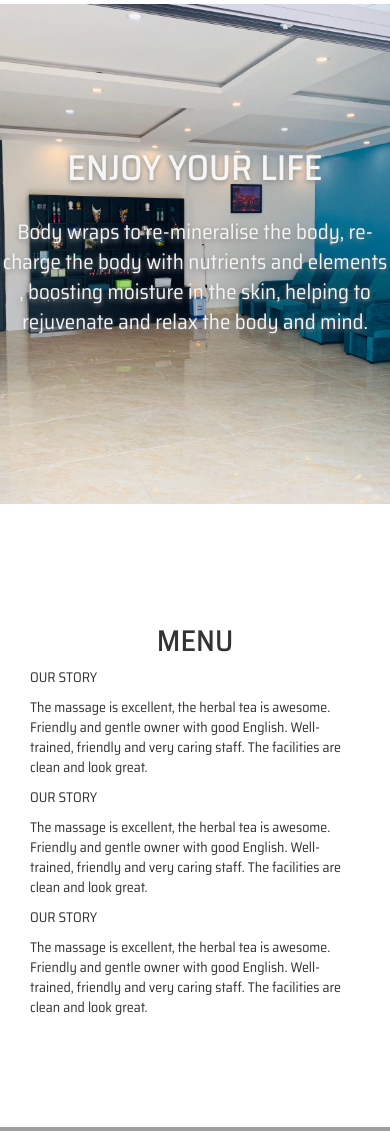
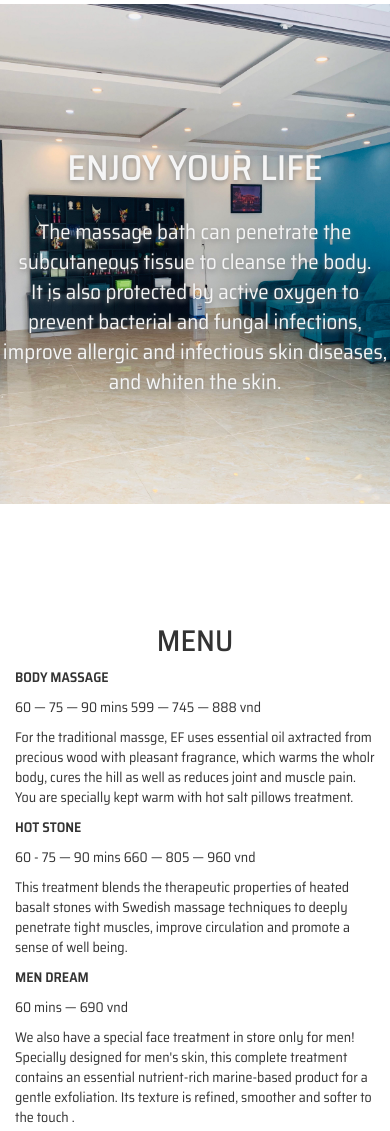
Before and after one commit to huyhoang1996/spa, a Django app: page / in a window 390 px wide. Shown: the part 2060-3191 px from the top of the page. Run offline with Django 3.2, Linux system fonts and the light colour scheme; some libraries are stand-ins or nearby versions; grey boxes are pictures that could not be loaded.

Commit message:
Add content

```diff
--- a/static/assets/websites/xongmat.css
+++ b/static/assets/websites/xongmat.css
@@ -49,6 +49,11 @@ nav a:hover {
 .text-header h2{
 	font-family: "SairaSemiCondensed-SemiBold";
 
+}
+.title-menu{
+	font-family: "SairaSemiCondensed-SemiBold";
+	text-transform: uppercase;
+    font-weight: 900;
 }
 #content .jumbotron-thaoduoc{
 	margin-top: 25px;
--- a/templates/footer.html
+++ b/templates/footer.html
@@ -1,65 +1,10 @@
-<div id="content">
-	<div id="action">
-		<div class="jumbotron-thaoduoc">
-			<div id="text" class="text-banner-1">
-				<h1>ENJOY SPA SERVICE</h1>
-				<p>Body wraps to re-mineralise the body, re-charge the body with nutrients and elements,<br>boosting moisture in the skin, helping to rejuvenate and relax the body and mind.</p>
-			</div>
-		</div>
-	</div>
-	<!-- END BANNER 1 -->
-	<div  class="container container-small margin-vertical" id="slide-2" >
-		<div class="col-md-4 jumbotron-0">
-			<p>OUR STORY</p>
-			<h2>WELCOME TO SPA</h2>
-			<p>The massage is excellent, the herbal tea is awesome. Friendly and gentle owner with good English. Well-trained, friendly and very caring staff. The facilities are clean and look great.</p>
-			<br>
-			<p>The massage bath can penetrate the subcutaneous tissue to cleanse the body. It is also protected by active oxygen to prevent bacterial and fungal infections, improve allergic and infectious skin diseases, and whiten the skin.</p>
-			<br>
-			<p>The SPA Hydrotherapy Massage bath can relax the body muscles, relieve stress, and do acupressure at the same time to help open up the body's meridians to achieve the sporty effect, promote health, and easily remove one day's fatigue. (Please drink water before and after use).</p>
-
-		</div>
-		<div class="col-md-4 jumbotron-1">
-			<img src="{{ STATIC_URL }}assets/images/IMG_5890.jpg" style="width: 100%">
-		</div>
-		<div class="col-md-4 jumbotron-2">
-			<img src="{{ STATIC_URL }}assets/images/IMG_5895.jpg" style="width: 100%">
-		</div>
-	</div>
-	<!-- END BANNER 2 -->
-	<div id="action" class="margin-vertical">
-		<div class="banner-2">
-			<div id="text" class=" text-banner-2">
-				<h1>ENJOY YOUR LIFE</h1>
-				<p>Body wraps to re-mineralise the body, re-charge the body with nutrients and elements<br>, boosting moisture in the skin, helping to rejuvenate and relax the body and mind.</p>
-			</div>
-		</div>
-	</div>
-	<!-- END BANNER 3 -->
-	<div id="slide-3" class="container container-small margin-vertical" >
-		<h2 class="row text-center">MENU</h2>
-		<div class="col-md-4">
-			<p>OUR STORY</p>
-			<p>The massage is excellent, the herbal tea is awesome. Friendly and gentle owner with good English. Well-trained, friendly and very caring staff. The facilities are clean and look great.</p>
-		</div>
-		<div class="col-md-4">
-			<p>OUR STORY</p>
-			<p>The massage is excellent, the herbal tea is awesome. Friendly and gentle owner with good English. Well-trained, friendly and very caring staff. The facilities are clean and look great.</p>
-		</div>
-		<div class="col-md-4">
-			<p>OUR STORY</p>
-			<p>The massage is excellent, the herbal tea is awesome. Friendly and gentle owner with good English. Well-trained, friendly and very caring staff. The facilities are clean and look great.</p>
-		</div>
-	</div>
-	<!-- END BANNER 4 -->
-</div>
 <div id="footer">
 	<div class="position-relative">
 		<div class="text-center">
 			<div class="banner-footer"></div>
 			<div class="text-banner">
 				<h1>EMERALD WATER SPA</h1>
-				<p>Body massage to eliminate fatigue</p>
+				<p>SPA massage health bath, can make the body cells active, improve physical fitness, and increase blood flow every day.</p>
 				<div class="text-detail-banner">
 					<div class="col-md-4">
 						<p>OPEN HOUR</p>
--- a/templates/header.html
+++ b/templates/header.html
@@ -10,7 +10,7 @@
 			  <li><a href="#about">About</a></li>
 			</ul>
 			<ul class='list-social'>
-			  <li><a href="#home"><img src="{{ STATIC_URL }}assets/images/icon-fb.jpg"></a></li>
+			  <li><a href="https://www.facebook.com/Emerald-Waters-Spa-H%E1%BB%99i-An-100205551394522/" target="_blank"><img src="{{ STATIC_URL }}assets/images/icon-fb.jpg"></a></li>
 			  <li><a href="#news"><img src="{{ STATIC_URL }}assets/images/icon-in.jpeg"></a></li>
 			  <li><a href="#contact"><img src="{{ STATIC_URL }}assets/images/icon-wh.jpg"></a></li>
 			</ul>
--- a/templates/websites/home.html
+++ b/templates/websites/home.html
@@ -35,24 +35,49 @@
 		<div class="banner-2">
 			<div id="text" class=" text-banner-2">
 				<h1>ENJOY YOUR LIFE</h1>
-				<p>Body wraps to re-mineralise the body, re-charge the body with nutrients and elements<br>, boosting moisture in the skin, helping to rejuvenate and relax the body and mind.</p>
+				<p>The massage bath can penetrate the subcutaneous tissue to cleanse the body. <br> It is also protected by active oxygen to prevent bacterial and fungal infections,
+				<br> improve allergic and infectious skin diseases, and whiten the skin.
+				</p>
 			</div>
 		</div>
 	</div>
 	<!-- END BANNER 3 -->
 	<div id="slide-3" class="container container-small margin-vertical" >
 		<h2 class="row text-center">MENU</h2>
-		<div class="col-md-4">
-			<p>OUR STORY</p>
-			<p>The massage is excellent, the herbal tea is awesome. Friendly and gentle owner with good English. Well-trained, friendly and very caring staff. The facilities are clean and look great.</p>
+		<div class="row">
+			<div class="col-md-4">
+				<p class="title-menu">BODY MASSAGE</p>
+				<p>60 — 75 — 90 mins 599 — 745 — 888 vnd</p>
+				<p>For the traditional massge, EF uses essential oil axtracted from precious wood with pleasant fragrance, which warms the wholr body, cures the hill as well as reduces joint and muscle pain. You are specially kept warm with hot salt pillows treatment.</p>
+			</div>
+			<div class="col-md-4">
+				<p class="title-menu">HOT STONE</p>
+				<p>60 - 75 — 90 mins 660 — 805 — 960 vnd</p>
+				<p>This treatment blends the therapeutic properties of heated basalt stones with Swedish massage techniques to deeply penetrate tight muscles, improve circulation and promote a sense of well being.</p>
+			</div>
+			<div class="col-md-4">
+				<p class="title-menu" >MEN DREAM</p>
+				<p>60 mins — 690 vnd</p>
+				<p>We also have a special face treatment in store only for men!
+Specially designed for men's skin, this complete treatment contains an essential nutrient-rich marine-based product for a gentle exfoliation. Its texture is refined, smoother and softer to the touch .</p>
+			</div>
 		</div>
-		<div class="col-md-4">
-			<p>OUR STORY</p>
-			<p>The massage is excellent, the herbal tea is awesome. Friendly and gentle owner with good English. Well-trained, friendly and very caring staff. The facilities are clean and look great.</p>
-		</div>
-		<div class="col-md-4">
-			<p>OUR STORY</p>
-			<p>The massage is excellent, the herbal tea is awesome. Friendly and gentle owner with good English. Well-trained, friendly and very caring staff. The facilities are clean and look great.</p>
+		<div class="row">
+			<div class="col-md-4">
+				<p class="title-menu">EXPRESS YOUSELF</p>
+				<p>30 mins — 460 vnd</p>
+				<p>The personalized mini-revival facial includes a deep cleanser mask and moisturizer.</p>
+			</div>
+			<div class="col-md-4">
+			<p class="title-menu">FOOT REFLEXOLOGY</p>
+				<p>60mins — 490 vnd</p>
+				<p>Helps balance your body by focusing on your feet to stimulate the body's energy points. The reflexology is combined with a massage, from knee to foot.</p>
+			</div>
+			<div class="col-md-4">
+				<p class="title-menu">Classic Mandicure or Pedicure</p>
+				<p>60 mins —190 vnd</p>
+				<p>Soak, Cut, Shape, Cuticle care, nail polish ,cuticle oil.</p>
+			</div>
 		</div>
 	</div>
 	<!-- END BANNER 4 -->
```
